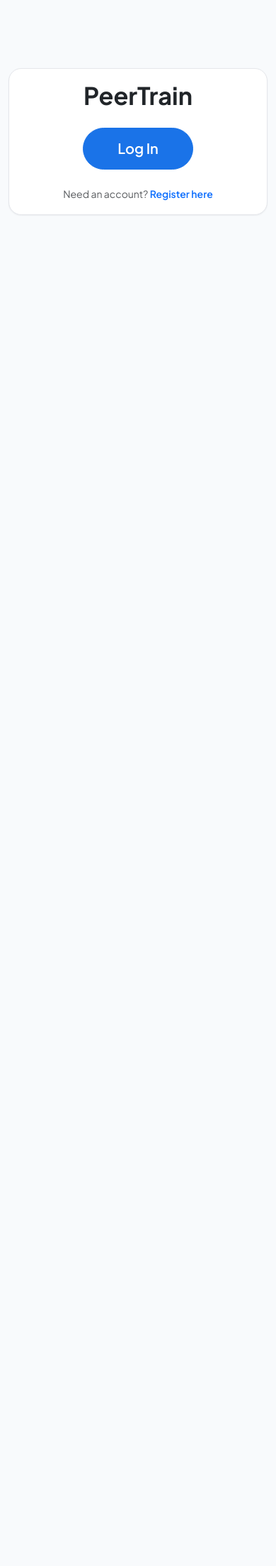
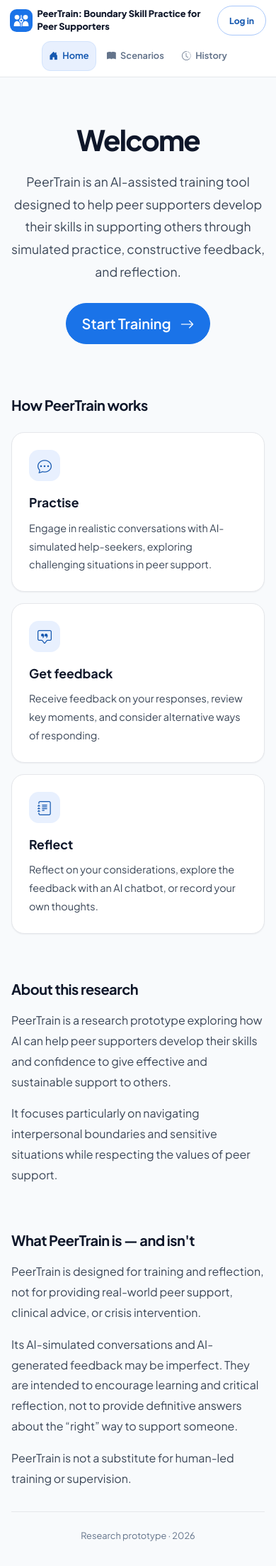
Before and after one commit to romyfish/PeerTrain, a Django app: page / in a window 390 px wide. Shown: the whole page at 71% size. Before the commit the page ends 303 px from the top, so only its background shows below. Run offline with Django 5.2, Linux system fonts and the light colour scheme; some libraries are stand-ins or nearby versions.

Commit message:
Redesign homepage

```diff
--- a/accounts/views.py
+++ b/accounts/views.py
@@ -1,6 +1,8 @@
 from django.contrib import messages
 from django.contrib.auth import login, logout
+from django.contrib.auth.decorators import login_required
 from django.shortcuts import redirect, render
+from django.utils.http import url_has_allowed_host_and_scheme
 
 from .forms import AdminRegistrationForm, LoginForm, TraineeRegistrationForm
 
@@ -12,24 +14,28 @@ def _redirect_for_user(user):
 
 
 def landing_view(request):
-    if request.user.is_authenticated:
-        return _redirect_for_user(request.user)
-    return render(request, "public/landing.html")
+    return render(request, "public/landing.html", {"homepage_navigation": True})
 
 
 def login_view(request):
+    next_url = request.POST.get("next", request.GET.get("next", ""))
+    if not url_has_allowed_host_and_scheme(
+        next_url, allowed_hosts={request.get_host()}, require_https=request.is_secure()
+    ):
+        next_url = ""
+
     if request.user.is_authenticated:
-        return _redirect_for_user(request.user)
+        return redirect(next_url) if next_url else _redirect_for_user(request.user)
 
     if request.method == "POST":
         form = LoginForm(request.POST, initial={"request": request})
         if form.is_valid():
             login(request, form.user)
-            return _redirect_for_user(form.user)
+            return redirect(next_url) if next_url else _redirect_for_user(form.user)
     else:
         form = LoginForm(initial={"request": request})
 
-    return render(request, "auth/login.html", {"form": form})
+    return render(request, "auth/login.html", {"form": form, "next": next_url})
 
 
 def register_view(request):
@@ -70,6 +76,7 @@ def admin_register_view(request):
     return render(request, "auth/register_admin.html", {"form": form})
 
 
+@login_required
 def logout_view(request):
     logout(request)
     messages.info(request, "You have been signed out.")
--- /dev/null
+++ b/static/css/landing.css
@@ -0,0 +1,183 @@
+.peertrain-homepage-topbar .peertrain-app-topbar-inner {
+  grid-template-columns: minmax(0, 1fr) auto auto;
+}
+
+@media (max-width: 1199.98px) {
+  .peertrain-homepage-topbar {
+    height: auto;
+  }
+
+  .peertrain-homepage-topbar .peertrain-app-topbar-inner {
+    grid-template-columns: minmax(0, 1fr) auto;
+    padding: 0.5rem 0;
+    gap: 0.5rem;
+  }
+
+  .peertrain-homepage-topbar .peertrain-topnav-brand {
+    grid-column: 1;
+    grid-row: 1;
+  }
+
+  .peertrain-homepage-topbar .peertrain-topnav-actions {
+    grid-column: 2;
+    grid-row: 1;
+  }
+
+  .peertrain-homepage-topbar .peertrain-topnav-links {
+    grid-column: 1 / -1;
+    grid-row: 2;
+    justify-content: center;
+  }
+}
+
+.peertrain-landing {
+  width: min(1080px, calc(100% - 3rem));
+  margin: 0 auto;
+}
+
+.peertrain-landing-hero {
+  max-width: 760px;
+  margin: 0 auto;
+  /* padding: 2rem 0 4rem; */
+  text-align: center;
+}
+
+.peertrain-landing-hero h1 {
+  margin-bottom: 1.25rem;
+  font-size: clamp(2.5rem, 6vw, 4rem);
+  font-weight: 750;
+  letter-spacing: -0.045em;
+}
+
+.peertrain-landing p {
+  color: #3a4657;
+  line-height: 1.8;
+}
+
+.peertrain-landing-hero p {
+  margin-bottom: 1.75rem;
+  font-size: 1.1rem;
+}
+
+.peertrain-landing-hero .btn {
+  display: inline-flex;
+  align-items: center;
+  gap: 0.8rem;
+}
+
+.peertrain-landing-section {
+  padding: 2rem 0;
+  /* border-top: 1px solid var(--peertrain-border); */
+}
+
+.peertrain-landing h2 {
+  margin: 0 0 1.5rem;
+  font-size: clamp(1.25rem, 3vw, 1.5rem);
+  font-weight: 700;
+  letter-spacing: -0.025em;
+  line-height: 1.4;
+}
+
+.peertrain-landing-steps {
+  display: grid;
+  grid-template-columns: repeat(3, minmax(0, 1fr));
+  gap: 1.25rem;
+}
+
+.peertrain-landing-step {
+  padding: 1.75rem;
+}
+
+.peertrain-landing-icon {
+  display: inline-grid;
+  width: 2.75rem;
+  height: 2.75rem;
+  margin-bottom: 1.25rem;
+  place-items: center;
+  border-radius: 0.85rem;
+  color: var(--peertrain-primary-dark);
+  background: #e8f0fe;
+  font-size: 1.25rem;
+}
+
+.peertrain-landing-step h3 {
+  margin-bottom: 0.75rem;
+  font-size: 1.1rem;
+  font-weight: 700;
+}
+
+.peertrain-landing-step p {
+  font-size: 0.9rem;
+  /* font-family: "Segoe UI", system-ui, sans-serif; */
+}
+
+.peertrain-landing-prose {
+  display: grid;
+  grid-template-columns: 1fr 2fr;
+  gap: 2.5rem;
+}
+
+/* .peertrain-landing-prose p {
+  font-family: var(--peertrain-conversation-font);
+} */
+
+.peertrain-landing-section p:last-child {
+  margin-bottom: 0;
+}
+
+.peertrain-landing-footer {
+  display: grid;
+  justify-content: center;
+  padding: 1.5rem 0 2rem;
+  border-top: 1px solid var(--peertrain-border);
+  color: var(--peertrain-text-muted);
+  font-size: 0.8rem;
+}
+
+@media (max-width: 767.98px) {
+  .peertrain-homepage-topbar .peertrain-topnav-link {
+    padding: 0.55rem 0.6rem;
+    gap: 0.4rem;
+    font-size: 0.8rem;
+  }
+
+  .peertrain-landing {
+    width: calc(100% - 2rem);
+  }
+
+  .peertrain-landing-hero {
+    padding: 1rem 0 2.5rem;
+  }
+
+  .peertrain-landing-section {
+    padding: 2rem 0;
+  }
+
+  .peertrain-landing-steps,
+  .peertrain-landing-prose {
+    grid-template-columns: 1fr;
+    gap: 1rem;
+  }
+
+  .peertrain-landing-prose h2 {
+    margin-bottom: 0;
+  }
+
+  .peertrain-landing-step {
+    padding: 1.5rem;
+  }
+
+  .peertrain-app-topbar-public .peertrain-topnav-brand {
+    grid-column: 1;
+  }
+
+  .peertrain-app-topbar-public .peertrain-wordmark span {
+    font-size: 0.8rem;
+    line-height: 1.4;
+    white-space: normal;
+  }
+
+  .peertrain-app-topbar-public .peertrain-account-menu-copy {
+    display: none;
+  }
+}
--- a/templates/auth/login.html
+++ b/templates/auth/login.html
@@ -12,6 +12,7 @@
       <div class="peertrain-card p-4 p-lg-5">
         <form method="post" class="d-grid gap-3">
           {% csrf_token %}
+          <input type="hidden" name="next" value="{{ next }}">
           <div>
             <label class="form-label fw-semibold">{{ form.email.label }}</label>
             {{ form.email }}
--- a/templates/includes/top_navigation.html
+++ b/templates/includes/top_navigation.html
@@ -1,14 +1,29 @@
-<header class="peertrain-app-topbar {% if public_layout %}peertrain-app-topbar-public{% endif %}">
+<header class="peertrain-app-topbar {% if public_layout %}peertrain-app-topbar-public{% endif %} {% if homepage_navigation %}peertrain-homepage-topbar{% endif %}">
   <div class="peertrain-app-topbar-inner">
     <a
-      href="{% if public_layout %}{% url 'landing' %}{% elif sidebar_theme == 'admin' %}{% url 'admin_dashboard' %}{% else %}{% url 'dashboard' %}{% endif %}"
+      href="{% if request.user.is_superuser or request.user.role == 'ADMIN' %}{% url 'admin_users' %}{% else %}{% url 'landing' %}{% endif %}"
       class="peertrain-topnav-brand"
       aria-label="PeerTrain home"
     >
       {% include "includes/logo.html" %}
     </a>
 
-    {% if not public_layout %}
+    {% if homepage_navigation %}
+      <nav class="peertrain-topnav-links" aria-label="Primary navigation">
+        <a href="{% url 'landing' %}" class="peertrain-topnav-link active" aria-current="page">
+          <i class="bi bi-house-door-fill" aria-hidden="true"></i>
+          <span>Home</span>
+        </a>
+        <a href="{% url 'scenarios' %}" class="peertrain-topnav-link">
+          <i class="bi bi-book-fill" aria-hidden="true"></i>
+          <span>Scenarios</span>
+        </a>
+        <a href="{% url 'history' %}" class="peertrain-topnav-link">
+          <i class="bi bi-clock-history" aria-hidden="true"></i>
+          <span>History</span>
+        </a>
+      </nav>
+    {% elif not public_layout %}
       <nav class="peertrain-topnav-links peertrain-topnav-desktop" aria-label="Primary navigation">
         {% for item in sidebar_items %}
           <a
@@ -65,7 +80,7 @@
           </button>
         {% endif %}
       {% else %}
-        <a href="{% url 'login' %}" class="peertrain-topnav-login">Log In</a>
+        <a href="{% url 'login' %}" class="peertrain-topnav-login">Log in</a>
       {% endif %}
     </div>
   </div>
--- a/templates/public/landing.html
+++ b/templates/public/landing.html
@@ -1,22 +1,60 @@
 {% extends "base_public.html" %}
+{% load static %}
 
-{% block title %}PeerTrain | Landing{% endblock %}
+{% block title %}PeerTrain{% endblock %}
 
-{% block public_navigation %}{% endblock %}
+{% block extra_head %}
+  <link href="{% static 'css/landing.css' %}?v=20261109-2" rel="stylesheet">
+{% endblock %}
 
 {% block content %}
-<section class="container py-5 py-lg-6">
-  <div class="row justify-content-center">
-    <div class="col-lg-6 col-xl-5">
-      <div class="peertrain-card text-center">
-        <h1 class="display-4 fw-bold text-dark mb-4">PeerTrain</h1>
-        <a href="{% url 'login' %}" class="btn peertrain-btn-primary btn-lg px-5">Log In</a>
-        <p class="small text-muted mt-4 mb-0">
-          Need an account?
-          <a href="{% url 'register' %}" class="fw-semibold text-decoration-none">Register here</a>
-        </p>
-      </div>
+<div class="peertrain-landing">
+  <section class="peertrain-landing-hero" aria-labelledby="welcome-title">
+    <h1 id="welcome-title">Welcome</h1>
+    <p>PeerTrain is an AI-assisted training tool designed to help peer supporters develop their skills in supporting others through simulated practice, constructive feedback, and reflection.</p>
+    <a href="{% url 'scenarios' %}" class="btn peertrain-btn-primary btn-lg">
+      Start Training <i class="bi bi-arrow-right" aria-hidden="true"></i>
+    </a>
+  </section>
+
+  <section class="peertrain-landing-section" aria-labelledby="how-title">
+    <h2 id="how-title">How PeerTrain works</h2>
+    <div class="peertrain-landing-steps">
+      <article class="peertrain-card peertrain-landing-step">
+        <span class="peertrain-landing-icon"><i class="bi bi-chat-dots" aria-hidden="true"></i></span>
+        <h3>Practise</h3>
+        <p>Engage in realistic conversations with AI-simulated help-seekers, exploring challenging situations in peer support.</p>
+      </article>
+      <article class="peertrain-card peertrain-landing-step">
+        <span class="peertrain-landing-icon"><i class="bi bi-chat-square-quote" aria-hidden="true"></i></span>
+        <h3>Get feedback</h3>
+        <p>Receive feedback on your responses, review key moments, and consider alternative ways of responding.</p>
+      </article>
+      <article class="peertrain-card peertrain-landing-step">
+        <span class="peertrain-landing-icon"><i class="bi bi-journal-text" aria-hidden="true"></i></span>
+        <h3>Reflect</h3>
+        <p>Reflect on your considerations, explore the feedback with an AI chatbot, or record your own thoughts.</p>
+      </article>
     </div>
-  </div>
-</section>
+  </section>
+
+  <section class="peertrain-landing-section peertrain-landing-prose" aria-labelledby="research-title">
+    <h2 id="research-title">About this research</h2>
+    <div>
+      <p>PeerTrain is a research prototype exploring how AI can help peer supporters develop their skills and confidence to give effective and sustainable support to others.</p>
+      <p>It focuses particularly on navigating interpersonal boundaries and sensitive situations while respecting the values of peer support.</p>
+    </div>
+  </section>
+
+  <section class="peertrain-landing-section peertrain-landing-prose" aria-labelledby="scope-title">
+    <h2 id="scope-title">What PeerTrain is — and isn't</h2>
+    <div>
+      <p>PeerTrain is designed for training and reflection, not for providing real-world peer support, clinical advice, or crisis intervention.</p>
+      <p>Its AI-simulated conversations and AI-generated feedback may be imperfect. They are intended to encourage learning and critical reflection, not to provide definitive answers about the “right” way to support someone.</p>
+      <p>PeerTrain is not a substitute for human-led training or supervision.</p>
+    </div>
+  </section>
+
+  <footer class="peertrain-landing-footer">Research prototype · 2026</footer>
+</div>
 {% endblock %}
--- a/training/urls.py
+++ b/training/urls.py
@@ -1,3 +1,4 @@
+from django.contrib.auth.decorators import login_required
 from django.urls import path
 from django.views.generic import RedirectView
 
@@ -15,19 +16,23 @@ urlpatterns = [
     path("history/<int:session_id>/", views.history_detail_view, name="history_detail"),
     path(
         "archives/",
-        RedirectView.as_view(
-            pattern_name="history",
-            permanent=True,
-            query_string=True,
+        login_required(
+            RedirectView.as_view(
+                pattern_name="history",
+                permanent=True,
+                query_string=True,
+            )
         ),
         name="legacy_archives",
     ),
     path(
         "archives/<int:session_id>/",
-        RedirectView.as_view(
-            pattern_name="history_detail",
-            permanent=True,
-            query_string=True,
+        login_required(
+            RedirectView.as_view(
+                pattern_name="history_detail",
+                permanent=True,
+                query_string=True,
+            )
         ),
         name="legacy_archive_detail",
     ),
--- a/training/views.py
+++ b/training/views.py
@@ -44,7 +44,7 @@ def _sidebar_items(user=None, is_admin=False):
         ]
 
     return [
-        {"label": "Home", "url": reverse("dashboard"), "name": "dashboard", "icon": "bi-house-door-fill"},
+        {"label": "Home", "url": reverse("landing"), "name": "landing", "icon": "bi-house-door-fill"},
         {"label": "Scenarios", "url": reverse("scenarios"), "name": "scenarios", "icon": "bi-book-fill"},
         {"label": "History", "url": reverse("history"), "name": "history", "icon": "bi-clock-history"},
     ]
```
Also changed, not shown: accounts/tests.py (+104 -2 lines), accounts/tests_browser.py (added, +76 -0 lines), training/tests.py (+14 -7 lines), README.md.
